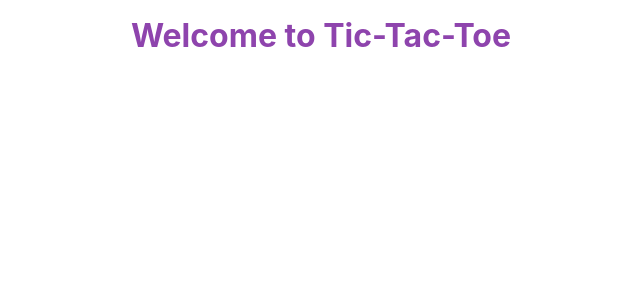
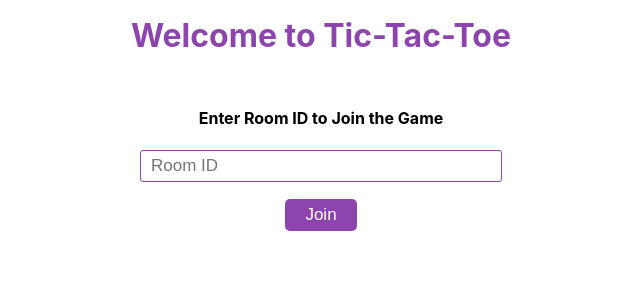
Before and after one commit to szy0syz/react-multiplayer-tic-tac-toe-game, a React (Create React App) app in the folder packages/client/: page / in a window 1280 px wide. Shown: the top 300 px of the page, without its empty margins (335-975 px from the left). Built offline with nearby package versions, Linux system fonts and the light colour scheme; no server answers.

Commit message:
chore: client

```diff
--- a/packages/client/src/App.tsx
+++ b/packages/client/src/App.tsx
@@ -1,7 +1,9 @@
-import React, { useEffect } from 'react';
+import React, { useEffect, useState } from 'react';
 import styled from 'styled-components';
 import { io } from 'socket.io-client';
 import socketService from './services/socketService';
+import { JoinRoom } from './commponents/joinRoom';
+import GameContext, { IGameContextProps } from './gameContext';
 
 const AppContainer = styled.div`
   width: 100%;
@@ -26,6 +28,8 @@ const MainContainer = styled.div`
 `;
 
 function App() {
+  const [isInRoom, setInRoom] = useState(false);
+
   const connectSocket = async () => {
     const socket = await socketService
       .connect('http://localhost:9000')
@@ -38,11 +42,20 @@ function App() {
     connectSocket();
   }, []);
 
+  const gameContextValue: IGameContextProps = {
+    isInRoom,
+    setInRoom,
+  };
+
   return (
-    <AppContainer>
-      <WelcomeText>Welcome to Tic-Tac-Toe</WelcomeText>
-      <MainContainer></MainContainer>
-    </AppContainer>
+    <GameContext.Provider value={gameContextValue}>
+      <AppContainer>
+        <WelcomeText>Welcome to Tic-Tac-Toe</WelcomeText>
+        <MainContainer>
+          <JoinRoom />
+        </MainContainer>
+      </AppContainer>
+    </GameContext.Provider>
   );
 }
 
--- a/packages/client/src/commponents/joinRoom/index.tsx
+++ b/packages/client/src/commponents/joinRoom/index.tsx
@@ -1,5 +1,6 @@
-import React from 'react';
+import React, { useState, useContext } from 'react';
 import styled from 'styled-components';
+import gameContext from '../../gameContext';
 
 interface IJoinRoomProps {}
 
@@ -43,11 +44,26 @@ const JoinButton = styled.button`
 `;
 
 export function JoinRoom(props: IJoinRoomProps) {
+  const [roomName, setRoomName] = useState('');
+
+  const { setInRoom, isInRoom } = useContext(gameContext);
+
+  const handleRoomNameChange = (e: React.ChangeEvent<HTMLInputElement>) => {
+    const value = e.target.value;
+    setRoomName(value);
+  };
+
+  const joinRoom = async () => {};
+
   return (
     <form>
       <JoinRoomContainer>
-        <h4>Enter</h4>
-        <RoomIdInput />
+        <h4>Enter Room ID to Join the Game</h4>
+        <RoomIdInput
+          value={roomName}
+          placeholder="Room ID"
+          onChange={handleRoomNameChange}
+        />
         <JoinButton>Join</JoinButton>
       </JoinRoomContainer>
     </form>
--- a/packages/client/src/gameContext.ts
+++ b/packages/client/src/gameContext.ts
@@ -1,7 +1,13 @@
 import React from 'react';
 
-export interface IGameContextProps {}
+export interface IGameContextProps {
+  isInRoom: boolean;
+  setInRoom: (inRoom: boolean) => void;
+}
 
-const defaultState: IGameContextProps = {};
+const defaultState: IGameContextProps = {
+  isInRoom: false,
+  setInRoom: () => {},
+};
 
 export default React.createContext(defaultState);
```
Also changed, not shown: 1 other file (tests, documents, lock files or other folders).
